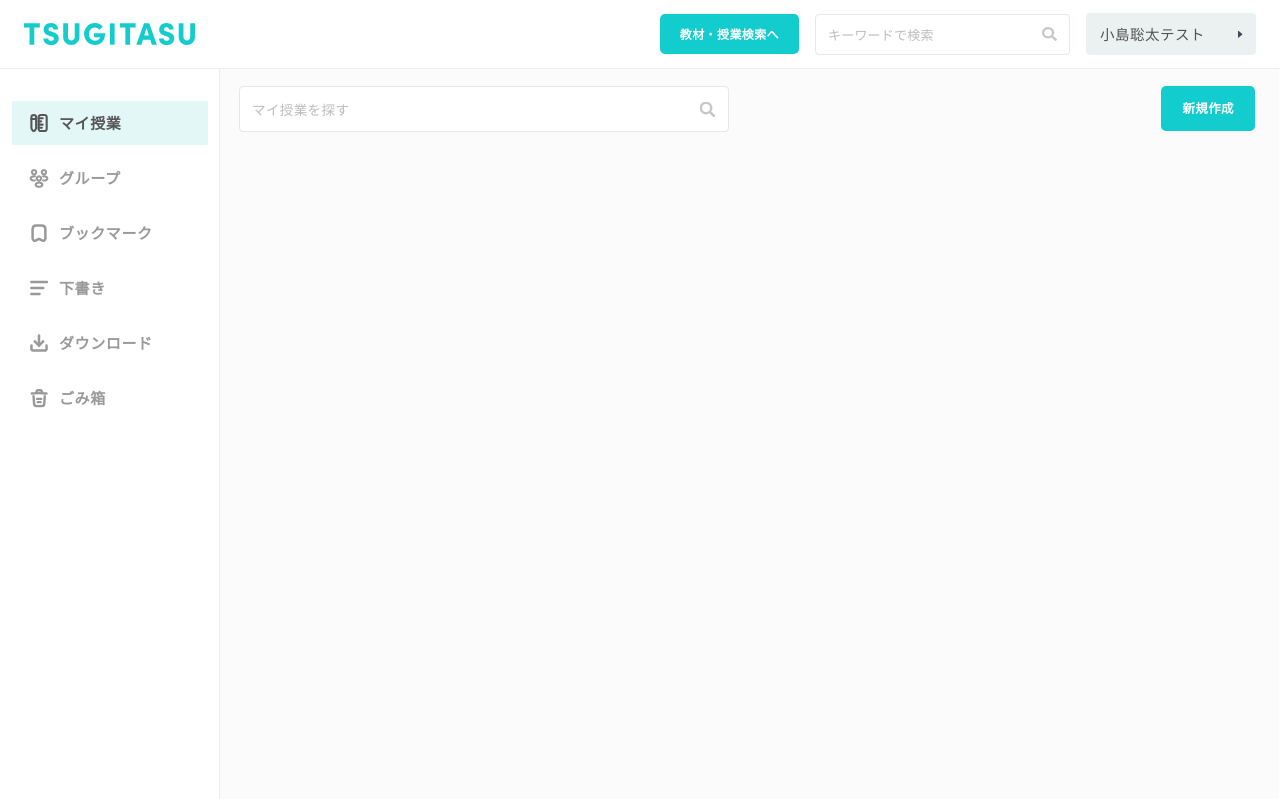
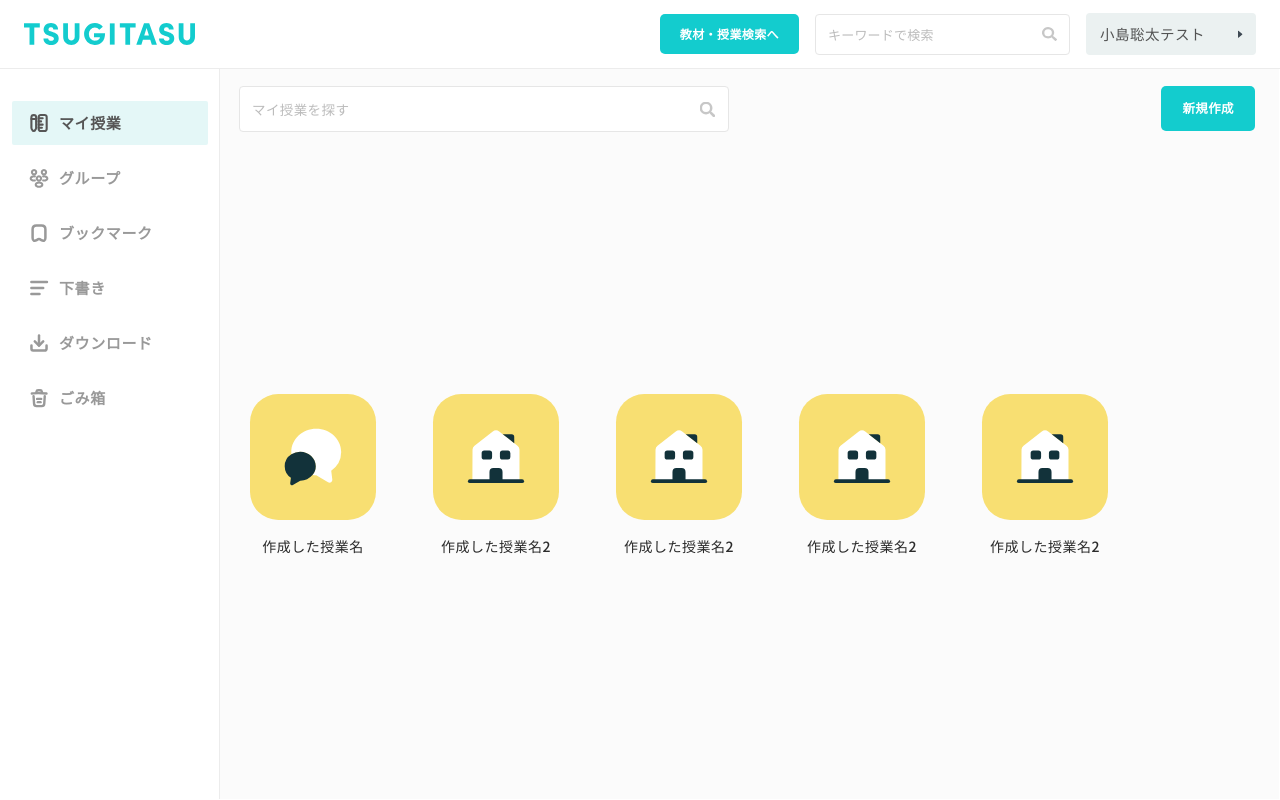
Before and after one commit to tsugitasu-japan/tsugitasu, a Vue app: page /dashboard in a window 1280 px wide. Built offline with nearby package versions, Linux system fonts and the light colour scheme; no server answers.

Commit message:
testページへのリンク追加

```diff
--- a/src/components/CreateClassContent.vue
+++ b/src/components/CreateClassContent.vue
@@ -26,8 +26,7 @@
               <div class="bg_selecter_changeshow bg_selecter_grid_layout" v-show="isShowBgSelecter">
                 <div class="bg_color_select_button" :class="colorName" @click="selectBgColor(colorName)"
                   v-for="[colorName] in Array.from(colors)" :key="colorName">
-                  <img src="../assets/checked.svg" class="check_icon icon_on" ref="yellow_button"
-                    v-show="selectedBgColor === colorName">
+                  <img src="../assets/checked.svg" class="check_icon icon_on" v-show="selectedBgColor === colorName">
                 </div>
 
               </div>
@@ -192,32 +191,32 @@
       <!-- セッティング詳細 -->
       <div class="classrelease_setting_inner" v-show="isClassReleaseSettingOpen">
         <div class="release_setting_radio_button_area">
-          <div class="release_setting_radio_button" @click="SelectReleaseSetting()">
-            <div class="circle circle_margin">
-              <div class="innner_circle"></div>
+          <div class="release_setting_radio_button" @click="SelectReleaseSetting(0)">
+            <div class="circle circle_margin" :class="{ circle_on: selectedRelease === 0 }">
             </div>
-            <p class="radio_button_label">パブリック</p>
+            <p class="radio_button_label" :class="{ radio_button_label_on: selectedRelease === 0 }">パブリック</p>
           </div>
-          <div class="release_setting_radio_button" @click="SelectReleaseSetting()">
-            <div class="circle circle_margin">
-              <div class="innner_circle"></div>
+          <div class="release_setting_radio_button" @click="SelectReleaseSetting(1)">
+            <div class="circle circle_margin" :class="{ circle_on: selectedRelease === 1 }">
             </div>
-            <p class="radio_button_label">プライベート</p>
+            <p class="radio_button_label" :class="{ radio_button_label_on: selectedRelease === 1 }">プライベート</p>
           </div>
-          <div class="release_setting_radio_button" @click="SelectReleaseSetting()">
-            <div class="circle circle_margin">
-              <div class="innner_circle"></div>
+          <div class="release_setting_radio_button" @click="SelectReleaseSetting(2)">
+            <div class="circle circle_margin" :class="{ circle_on: selectedRelease === 2 }">
             </div>
-            <p class="radio_button_label">許可した人のみ</p>
+            <p class="radio_button_label" :class="{ radio_button_label_on: selectedRelease === 2 }">許可した人のみ</p>
           </div>
         </div>
         <div class="release_selected_explain_area">
-          <p class="release_selected_explain">誰でもあなたの授業を閲覧し、参考にすることができます</p>
-          <p class="release_selected_explain">あなたのみが閲覧・編集できます</p>
-          <p class="release_selected_explain">あなたの許可した人物のみが閲覧できます</p>
+          <p class="release_selected_explain" v-show="selectedRelease === 0">誰でもあなたの授業を閲覧し、参考にすることができます</p>
+          <p class="release_selected_explain" v-show="selectedRelease === 1">あなたのみが閲覧・編集できます</p>
+          <p class="release_selected_explain" v-show="selectedRelease === 2">あなたの許可した人物のみが閲覧できます</p>
         </div>
       </div>
     </section>
+
+    <!-- 作成ボタン -->
+    <button class="submit_button" @click="login">以上の内容で作成</button>
   </div>
 </template>
 
@@ -259,7 +258,7 @@ export default {
       tag_inputed: '',
       hash_tag_inputed: '',
       classTags: [],
-      selectedRelease: "public",
+      selectedRelease: 0,
     }
   },
   computed: {
@@ -416,7 +415,7 @@ export default {
     settedTagDelete(index) {
       this.classTags.splice(index, 1);
     },
-    // 公開範囲選択メソッド
+    // 公開範囲選択ラジオボタンメソッド
     SelectReleaseSetting(release) {
       this.selectedRelease = release;
     },
@@ -696,6 +695,15 @@ $main-font-family: 'Noto Sans JP', sans-serif;
                 justify-content: space-between;
                 grid-row-gap: 20px;
                 grid-column-gap: 17px;
+                overflow-y: scroll;
+                height: 232px;
+                &::-webkit-scrollbar{
+                  width: 5px;
+                }
+                &::-webkit-scrollbar-thumb {
+                  background-color: #c5c5c5;
+                  border-radius: 100px;
+                }
               }
 
               .icon_select_button {
@@ -904,28 +912,16 @@ $main-font-family: 'Noto Sans JP', sans-serif;
           height: 16px;
           border-radius: 50%;
           border: 2px solid #E6E6E6;
-          position: relative;
+          display: flex;
+          align-items: center;
+          justify-content: center;
 
           &.circle_margin {
             margin-right: 10px;
           }
 
-          .innner_circle {
-            width: 0px;
-            height: 0px;
-            border-radius: 50%;
-            position: absolute;
-            top: 0;
-            left: 0;
-            right: 0;
-            bottom: 0;
-            margin: auto;
-          }
-
-          .innner_circle_on {
-            background-color: #13CCCE;
-            width: 10px;
-            height: 10px;
+          &.circle_on {
+            background-color: $main-color;
           }
         }
 
@@ -937,6 +933,10 @@ $main-font-family: 'Noto Sans JP', sans-serif;
           color: #bcbcbc;
           padding-bottom: 2px;
         }
+
+        .radio_button_label_on {
+          color: $main-color;
+        }
       }
     }
 
@@ -946,7 +946,32 @@ $main-font-family: 'Noto Sans JP', sans-serif;
         font-size: 14px;
         font-weight: 400;
         letter-spacing: 0.5px;
-        color: #13CCCE;
+        color: $main-color;
+      }
+    }
+  }
+
+  .submit_button {
+    text-decoration: none;
+    display: block;
+    border-radius: 5px;
+    background-color: #ebebeb;
+    transition: 0.1s ease;
+    border: transparent;
+    font-family: $main-font-family;
+    font-size: 14px;
+    font-weight: 700;
+    letter-spacing: 0.4px;
+    color: #FFFFFF;
+    width: 248px;
+    height: 44px;
+    margin: 40px 0px 60px 0px;
+
+    &:valid {
+      background-color: $main-color;
+
+      &:hover {
+        background-color: $main-hover;
       }
     }
   }
--- a/src/components/DashboardClass.vue
+++ b/src/components/DashboardClass.vue
@@ -15,12 +15,81 @@
       </div>
     </div>
 
-    <div class="myclass__display__area">
-
+    <div class="my_created_class_display_area my_created_class_display_area_layout">
+      <div class="my_created_class_contnair" v-for="userClassList in userClassLists" :key="userClassList">
+        <div class="my_created_class_icon" :class="userClassList.selectedBgColor">
+          <img class="my_create_class_mark_layout my_create_class_mark_size" :src="userClassList.selectedMark">
+        </div>
+        <p class="my_created_class_name class_name_margin">{{ userClassList.title }}</p>
+      </div>
     </div>
   </div>
 
 </template>
+
+<script>
+export default {
+  data() {
+    const colors = new Map([
+      ["yellow", "#F8DF72"],
+      ["red", "#F06A6A"],
+      ["peach", "#EC8D71"],
+      ["orange", "#F1BD6C"],
+      ["rightgreen", "#70CA70"],
+      ["green", "#309E30"],
+      ["rightblue", "#9EE7E3"],
+      ["blue", "#4573D2"],
+      ["cepia", "#13CCCE"],
+      ["purple", "#B36BD4"],
+      ["rightpink", "#F9AAEF"],
+      ["pink", "#F26FB2"],
+      ["blood", "#AA5D5D"],
+      ["grey", "#C7C4C4"],
+      ["rightblack", "#6D6E6F"],
+    ]);
+    return {
+      colors,
+      // ユーザーの作成した授業のアイコン情報を配列で取得
+      userClassLists: [
+        {
+          title: '作成した授業名',
+          selectedBgColor: "yellow",
+          selectedMark: require('@/assets/class-icon-on/meeting.svg'),
+          link: ''
+        },
+        {
+          title: '作成した授業名2',
+          selectedBgColor: "yellow",
+          selectedMark: require('@/assets/class-icon-on/house.svg'),
+          link: ''
+        },
+                {
+          title: '作成した授業名2',
+          selectedBgColor: "yellow",
+          selectedMark: require('@/assets/class-icon-on/house.svg'),
+          link: ''
+        },
+                {
+          title: '作成した授業名2',
+          selectedBgColor: "yellow",
+          selectedMark: require('@/assets/class-icon-on/house.svg'),
+          link: ''
+        },
+                {
+          title: '作成した授業名2',
+          selectedBgColor: "yellow",
+          selectedMark: require('@/assets/class-icon-on/house.svg'),
+          link: ''
+        },
+
+      ]
+    }
+  },
+  computed: {
+    bgSelected() { return { backgroundColor: this.colors.get(this.userClassLists.selectedBgColor) }; },
+  }
+}
+</script>
 
 <style scoped lang="scss">
 @import url('https://fonts.googleapis.com/css2?family=Noto+Sans+JP:wght@300;400;500;700&display=swap');
@@ -29,11 +98,27 @@ $main-color: #13CCCE;
 $main-hover: #26ABAD;
 $black: #2B2B2B;
 $bg-color: #FBFBFB;
+$yellow: #F8DF72;
+$red: #F06A6A;
+$peach: #EC8D71;
+$orange: #F1BD6C;
+$rightgreen: #70CA70;
+$green: #309E30;
+$blue: #4573D2;
+$rightblue: #9EE7E3;
+$cepia: #13CCCE;
+$purple: #B36BD4;
+$rightpink: #F9AAEF;
+$pink: #F26FB2;
+$blood: #AA5D5D;
+$grey: #C7C4C4;
+$rightblack: #6D6E6F;
 
 .dashboard_right {
   display: flex;
   flex-direction: column;
   width: calc(100% - 221px);
+
   .search_contnair {
     padding: 17px 24px 17px 19px;
     background-color: $bg-color;
@@ -122,11 +207,83 @@ $bg-color: #FBFBFB;
       }
     }
   }
-  .myclass__display__area{
+
+  .my_created_class_display_area {
     height: calc(100vh - 150px);
     overflow-y: scroll;
     background-color: $bg-color;
+    padding: 10px 15px;
 
+    &.my_created_class_display_area_layout {
+      display: flex;
+flex-wrap: wrap;
+
+      gap: 17px 27px;
+    }
+
+    &::-webkit-scrollbar {
+      width: 6px;
+    }
+
+    &::-webkit-scrollbar-thumb {
+      background-color: #c5c5c5;
+      border-radius: 100px;
+    }
+
+    .my_created_class_contnair {
+      transition: .3s ease-out;
+      padding: 14px 15px 11px 15px;
+      border-radius: 27px;
+      display: flex;
+      flex-direction: column;
+      align-items: center;
+      justify-content: center;
+
+      &:hover {
+        background-color: #F5F5F5;
+      }
+
+      &:hover .my_created_class_icon {
+        transform: translateY(-2px);
+      }
+
+      .my_created_class_icon {
+        width: 126px;
+        height: 126px;
+        border-radius: 22.4%;
+        position: relative;
+        transition: .3s ease-out;
+
+        &.yellow {
+          background-color: $yellow;
+        }
+
+        .my_create_class_mark_layout {
+          position: absolute;
+          top: 0;
+          left: 0;
+          right: 0;
+          bottom: 0;
+          margin: auto;
+        }
+
+        .my_create_class_mark_size {
+          width: 63.2%;
+        }
+      }
+
+      .my_created_class_name {
+        font-family: $main-font-family;
+        font-size: 14px;
+        font-weight: 500;
+        letter-spacing: 0.5px;
+        color: $black;
+      }
+
+      .class_name_margin {
+        margin-top: 16px;
+      }
+    }
   }
 }
 </style>
--- a/src/views/Index.vue
+++ b/src/views/Index.vue
@@ -1,3 +1,7 @@
 <template>
+<div>
   <Header></Header>
+  <router-link to="/test">ラムダテストページへ</router-link>
+</div>
+
 </template>
```
Also changed, not shown: src/assets/newclass.svg (added), 1 other file (tests, documents, lock files or other folders).
